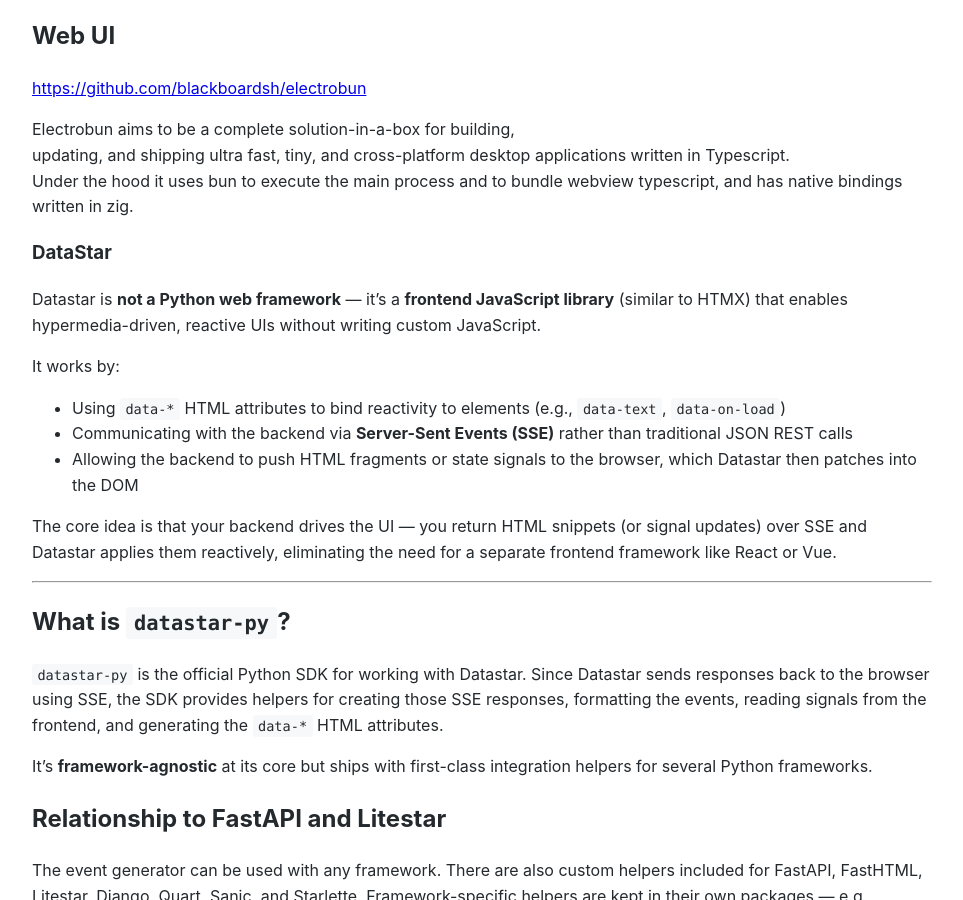
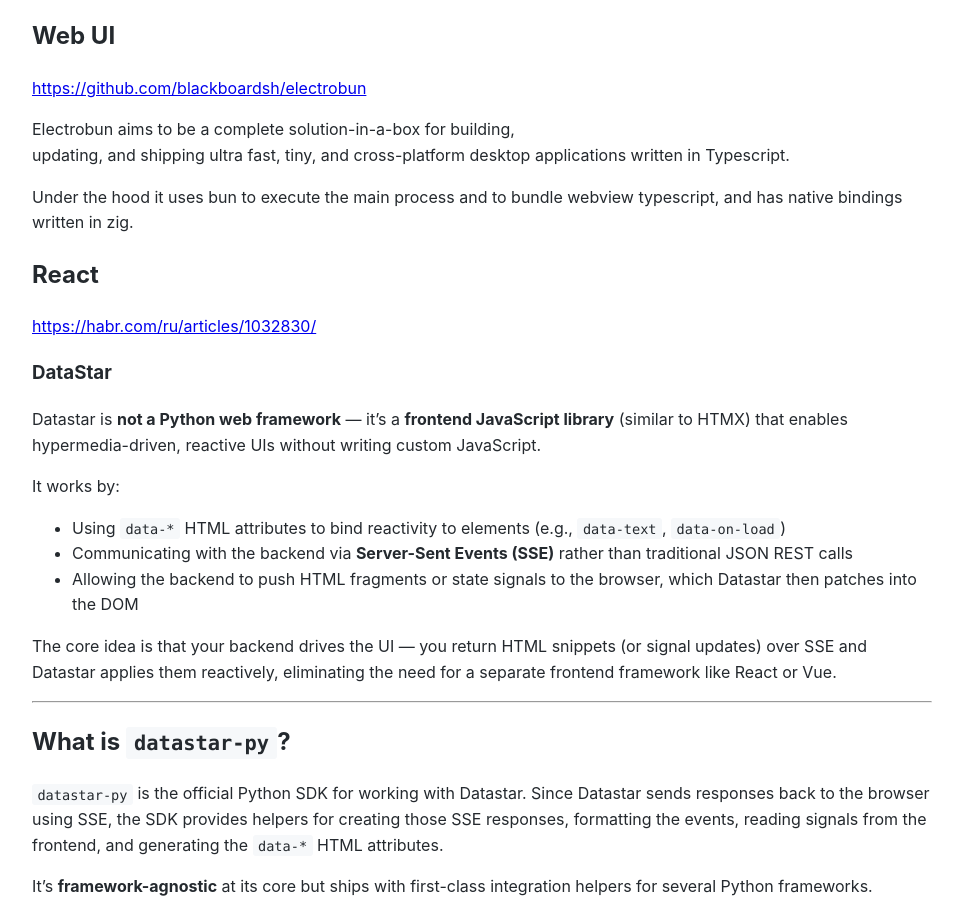
Before and after one commit to Michael-Lubinsky/michael-lubinsky.github.com, a Jekyll site: the page built from web/web.md, in a window 1280 px wide and 900 px high, scrolled down 685 px. Shown: the whole window, without its empty margins (158-1121 px from the left). Built offline with Jekyll 4.4.1, drawn with Linux system fonts in a browser that asks for light colours; our own code applies the rules of GitHub Pages for plain Markdown files.

Commit message:
Update web.md

```diff
--- a/web/web.md
+++ b/web/web.md
@@ -32,11 +32,17 @@
 
 <https://github.com/blackboardsh/electrobun>
 
+
 Electrobun aims to be a complete solution-in-a-box for building,
 updating, and shipping ultra fast, tiny,
 and cross-platform desktop applications written in Typescript.
+
 Under the hood it uses bun to execute the main process and to bundle webview typescript,
 and has native bindings written in zig.
+
+## React
+
+<https://habr.com/ru/articles/1032830/>
 
 ### DataStar
 
```
